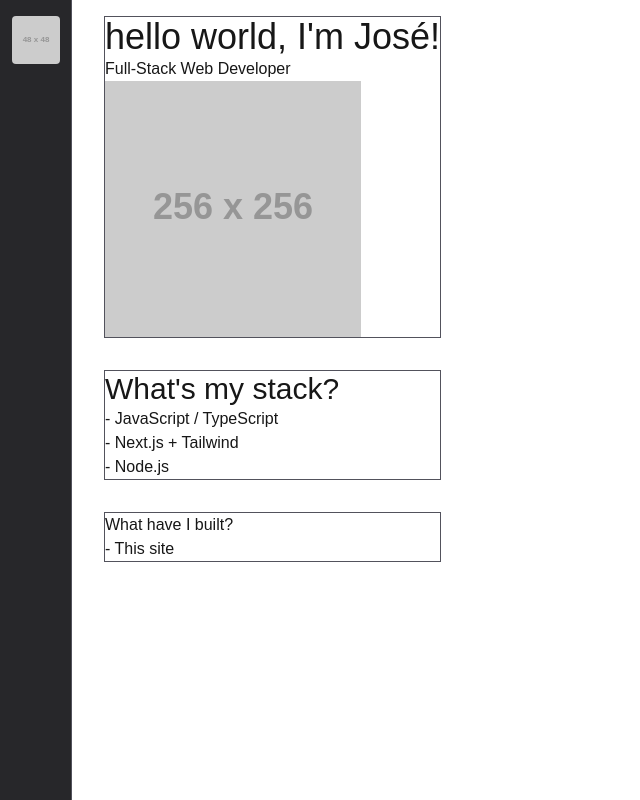
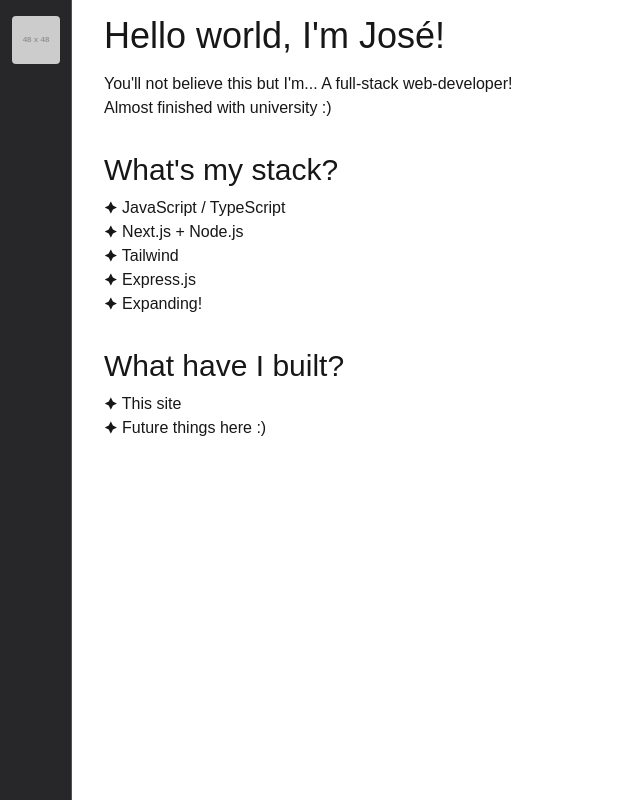
Before and after one commit to Zoldyako/zoldyako_site, a Next.js app: page / in a window 1280 px wide. Shown: the whole page, without its empty margins (0-640 px from the left). Built offline with nearby package versions, Linux system fonts and the light colour scheme.

Commit message:
update: navbar and sidebar

```diff
--- a/src/app/page.tsx
+++ b/src/app/page.tsx
@@ -1,31 +1,31 @@
 import Image from "next/image";
+import Profile_pic from "@/assets/images/profile_pic.webp"
 
 export default function Home() {
     return (
         <div className="py-4 px-8 flex flex-col gap-8">
-            <div className="border border-zinc-600">
-                <h1 className="text-4xl">hello world, I'm José!</h1>
-                <p>Full-Stack Web Developer</p>
-                <Image
-                    height={256}
-                    width={256}
-                    src="https://placehold.co/256x256/png"
-                    loading="lazy"
-                    alt="placeholder"
-                />
+            <div className="flex flex-col gap-4">
+                <h1 className="text-4xl">Hello world, I'm José!</h1>
+                <p>
+                    You'll not believe this but I'm... A full-stack web-developer!
+                    <br></br>Almost finished with university :)
+                </p>
             </div>
-            <div className="border border-zinc-600">
-                <h2 className="text-3xl">What's my stack?</h2>
+            <div>
+                <h2 className="text-3xl pb-2">What's my stack?</h2>
                 <ul>
-                    <li> - JavaScript / TypeScript</li>
-                    <li> - Next.js + Tailwind</li>
-                    <li> - Node.js</li>
+                    <li>🟆 JavaScript / TypeScript</li>
+                    <li>🟆 Next.js + Node.js</li>
+                    <li>🟆 Tailwind</li>
+                    <li>🟆 Express.js </li>
+                    <li>🟆 Expanding!</li>
                 </ul>
             </div>
-            <div className="border border-zinc-600">
-                <h2>What have I built?</h2>
+            <div className="">
+                <h2 className="text-3xl pb-2">What have I built?</h2>
                 <ul>
-                    <li> - This site</li>
+                    <li>🟆 This site</li>
+                    <li>🟆 Future things here :)</li>
                 </ul>
             </div>
         </div>
```
Also changed, not shown: src/components/Sidebar.tsx (+21 -5 lines).
